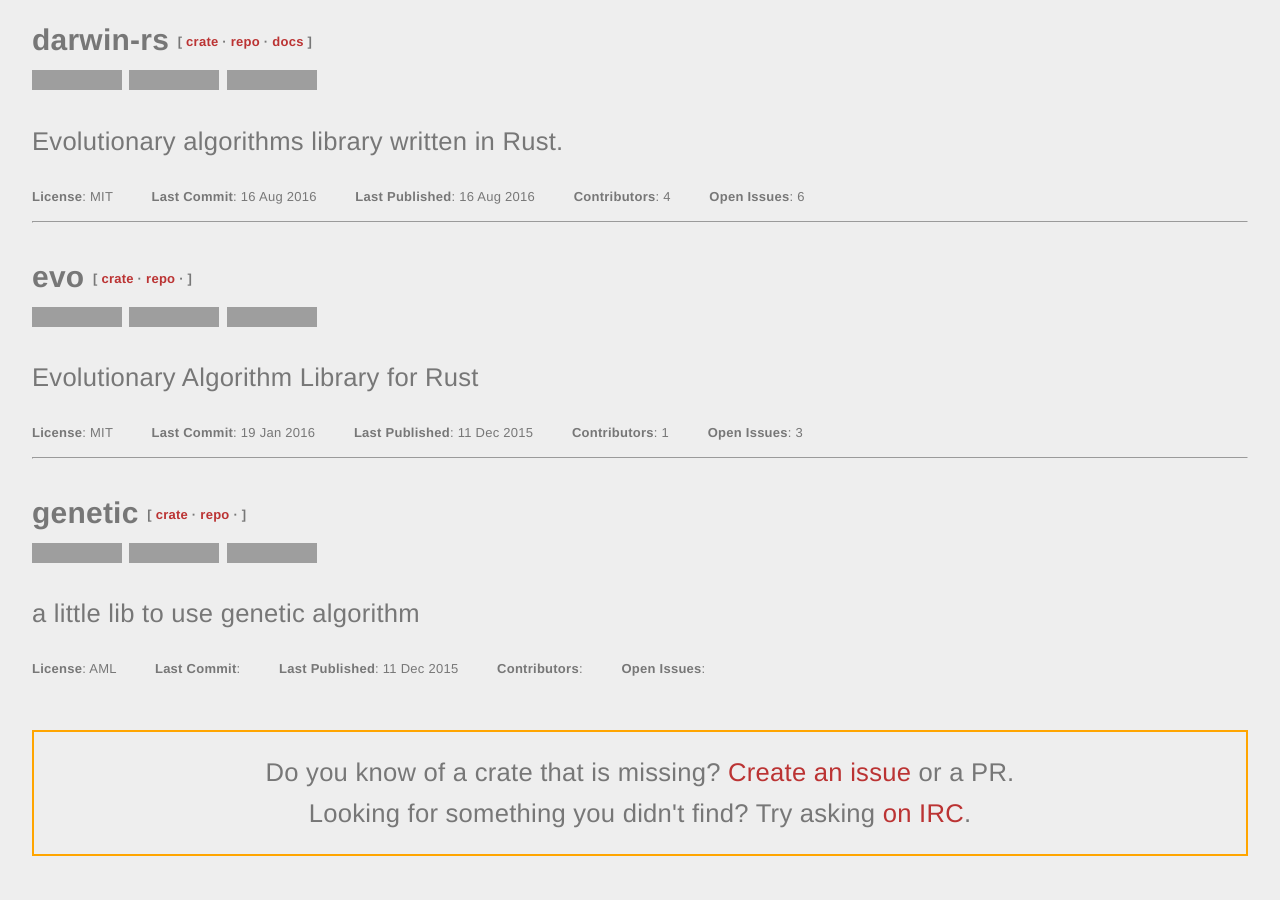
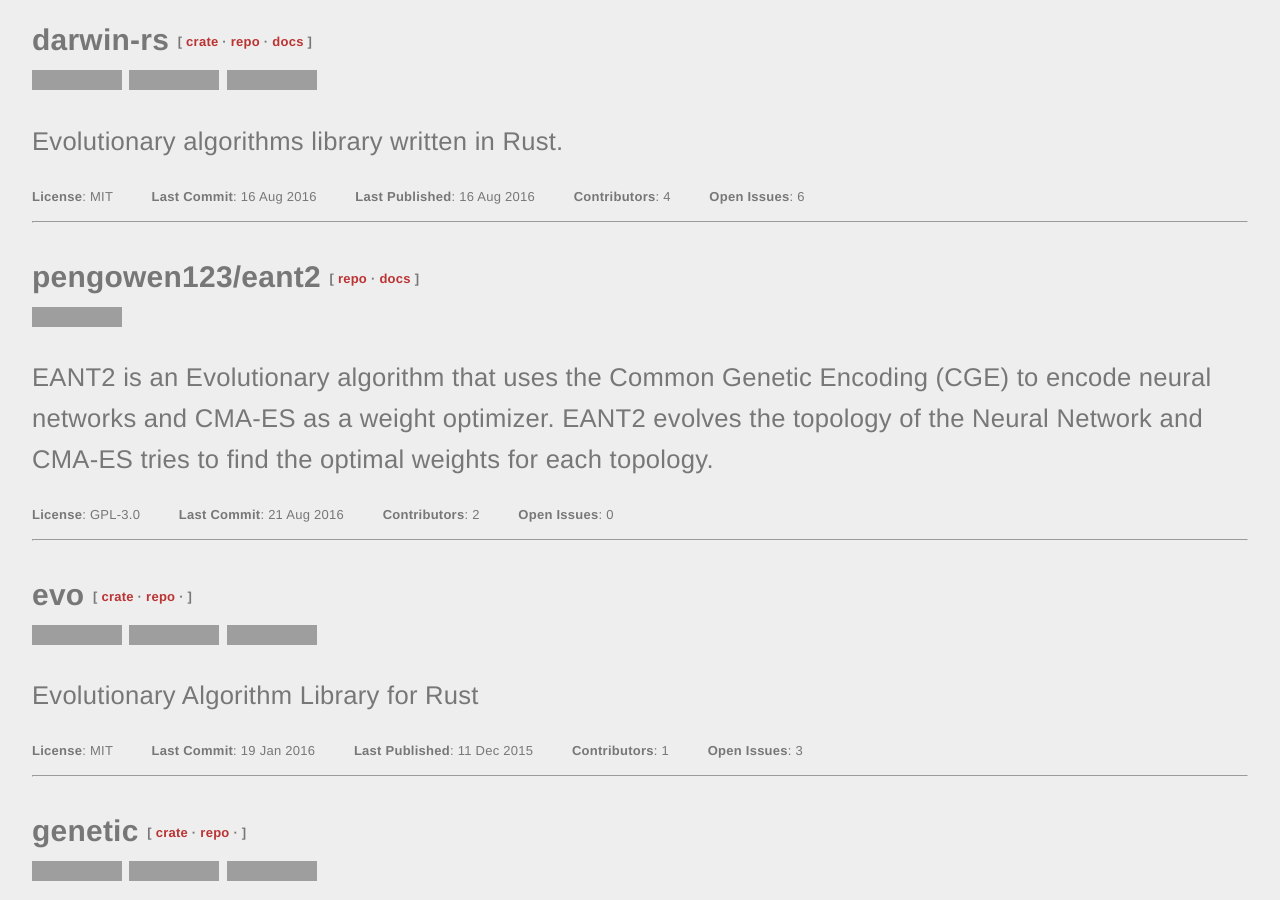
Before and after one commit to anowell/are-we-learning-yet, a Jekyll site: the page built from _topics/evolution.md, in a window 1280 px wide and 900 px high, scrolled down 523 px. Built offline with Jekyll 4.4.1, drawn with Linux system fonts in a browser that asks for light colours; grey boxes are pictures that could not be loaded.

Commit message:
Add EANT2 to crates (resolve #5)

```diff
--- a/_data/crates.yaml
+++ b/_data/crates.yaml
@@ -112,6 +112,12 @@
 - name: timely
   topics: ["data-preprocessing"]
 
+- repository: https://github.com/pengowen123/eant2
+  description: "EANT2 is an Evolutionary algorithm that uses the Common Genetic Encoding (CGE) to encode neural networks and CMA-ES as a weight optimizer. EANT2 evolves the topology of the Neural Network and CMA-ES tries to find the optimal weights for each topology."
+  documentation: https://pengowen123.github.io/eant2/eant2/index.html
+  license: GPL-3.0
+  topics: ["evolution"]
+
 - repository: https://github.com/tedsta/deeplearn-rs
   description: "Deep neural networks in Rust"
   topics: ["neural-networks"]
--- a/_data/crates_generated.yaml
+++ b/_data/crates_generated.yaml
@@ -571,6 +571,20 @@
   topics:
   - data-preprocessing
   github: frankmcsherry/timely-dataflow
+- stargazers_count: 2
+  open_issues_count: 0
+  last_commit: '2016-08-21T01:39:52Z'
+  contributor_count: 2
+  repository: https://github.com/pengowen123/eant2
+  description: EANT2 is an Evolutionary algorithm that uses the Common Genetic Encoding
+    (CGE) to encode neural networks and CMA-ES as a weight optimizer. EANT2 evolves
+    the topology of the Neural Network and CMA-ES tries to find the optimal weights
+    for each topology.
+  documentation: https://pengowen123.github.io/eant2/eant2/index.html
+  license: GPL-3.0
+  topics:
+  - evolution
+  github: pengowen123/eant2
 - stargazers_count: 115
   open_issues_count: 1
   last_commit: '2016-07-01T20:41:12Z'
--- a/_layouts/crates.html
+++ b/_layouts/crates.html
@@ -40,7 +40,7 @@ layout: default
 
       <div style="font-size: small;">
 
-        {%if crate.name %}
+        {%if crate.license %}
           <b>License</b>: {{crate.license}}
           &nbsp;&nbsp;&nbsp;&nbsp;&nbsp;&nbsp;&nbsp;&nbsp;
         {% endif %}
```
